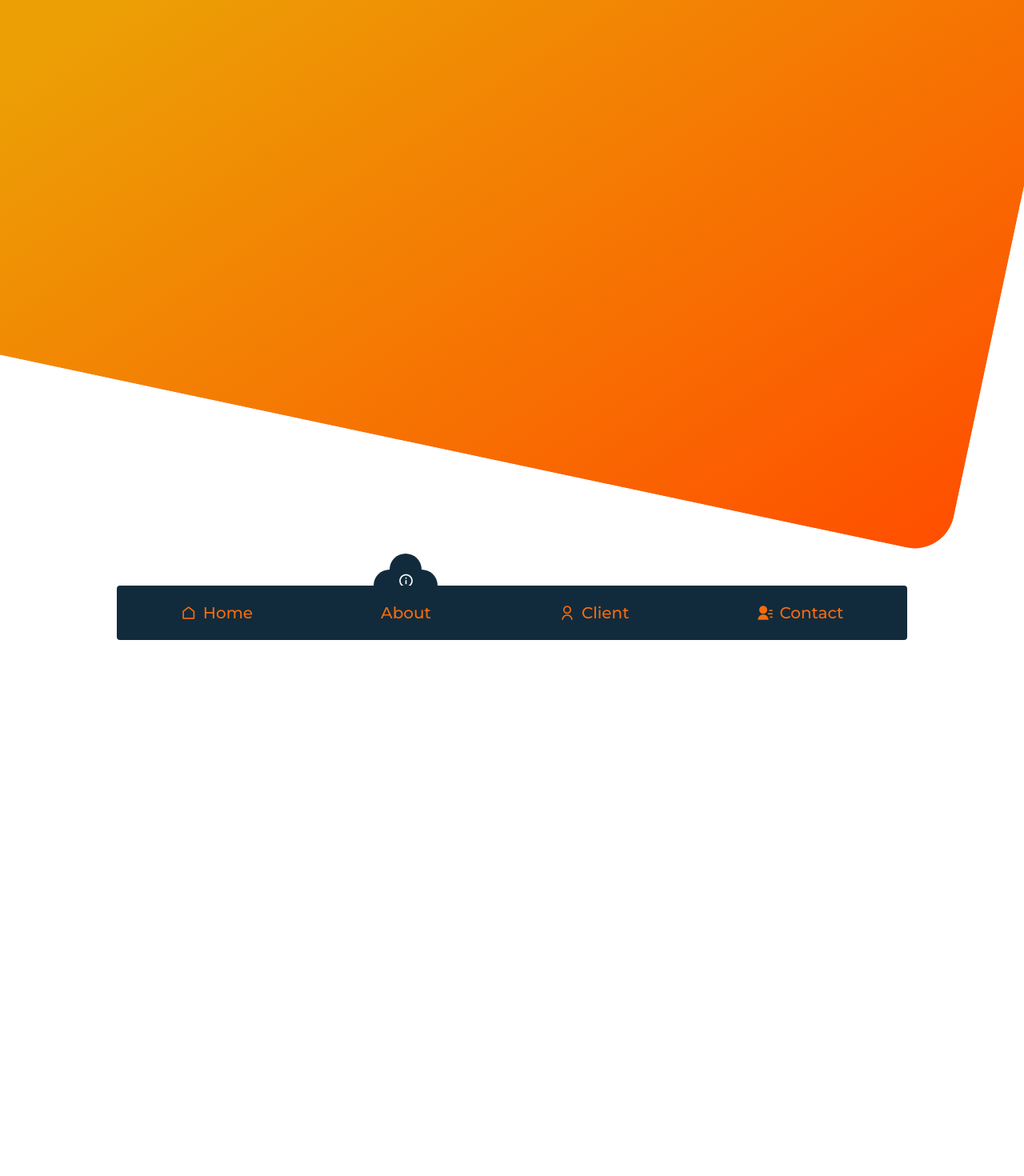
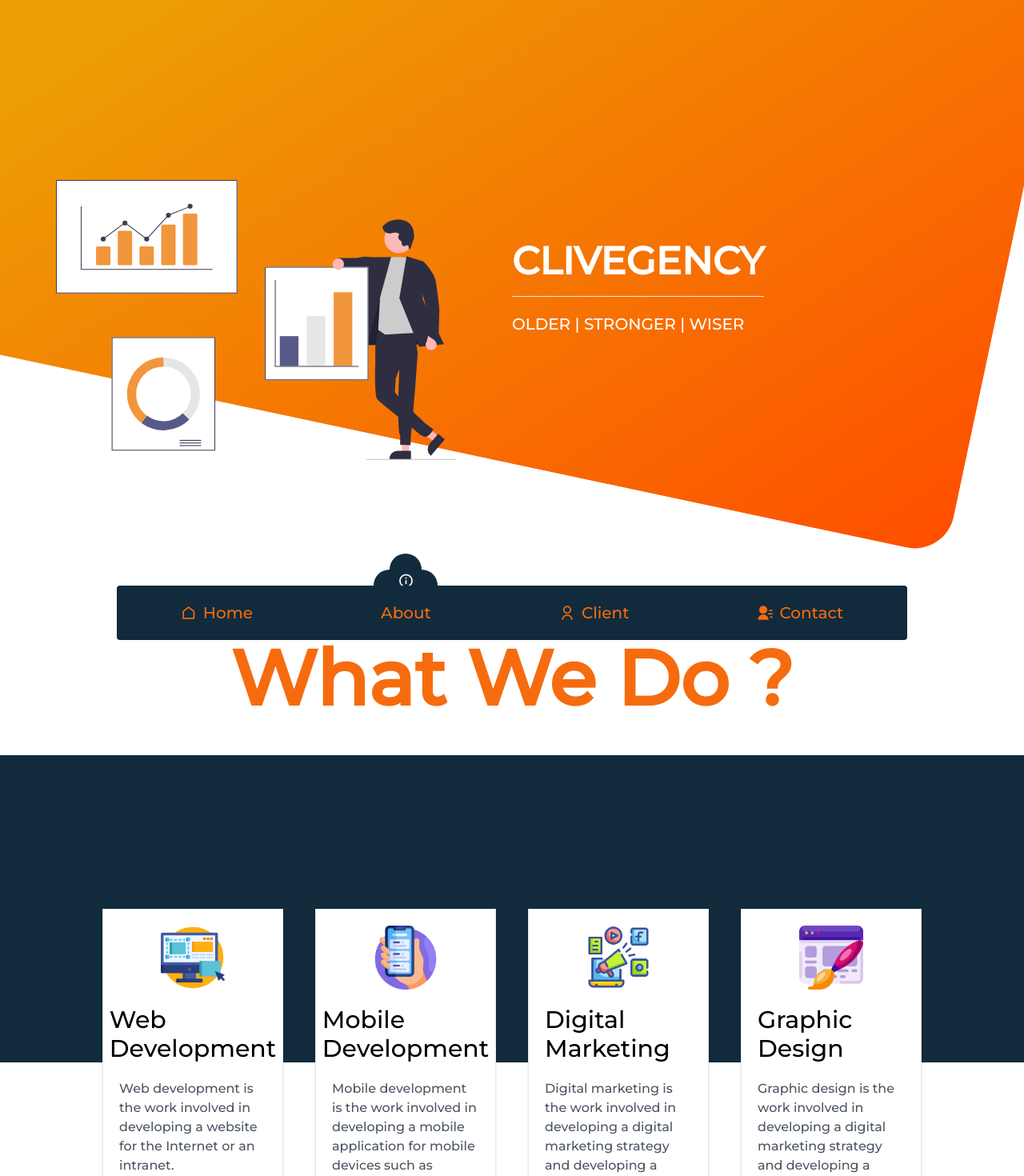
Before and after one commit to CLIFF-MUDIGO/cliveagency, a React (Create React App) app: page /about in a window 1280 px wide. Shown: the top 1470 px of the page at 80% size. Before the commit the page ends 800 px from the top, so only its background shows below. Built offline with nearby package versions, Linux system fonts and the light colour scheme.

Commit message:
about icon and desc

```diff
--- a/src/index.css
+++ b/src/index.css
@@ -3,9 +3,9 @@
   font-family: "Montserrat", sans-serif !important;
 }
 html , body{
-    overflow: hidden;
+    overflow-x: hidden;
 }
-.about-intro {
+.about-i{
   background-color: #ff4e00;
   background-image: linear-gradient(315deg, #ff4e00 0%, #ec9f05 74%);
   overflow-x: hidden !important;
--- a/src/pages/About/Intro.js
+++ b/src/pages/About/Intro.js
@@ -1,10 +1,25 @@
 import React from 'react'
+import AboutIntro from './about-intro.svg'
+function Intro() {
+  return (
+    <>
 
-const Intro = () => {
-  return (
-    <div className='about-intro h-screen'>
+    <div className='about-i h-screen'>
+
+
 
     </div>
+    <div className="grid grid-cols-2  items-center min-h-screen ">
+        <div className='z-10 flex justify-center'>
+        <img src={AboutIntro} alt="" className='h-[500px] w-[500px]'/>
+        </div>
+        <div className='z-10 max-w-max flex flex-col space-y-5 sm:-mt-20'>
+           <h1 className='text-5xl font-semibold text-white sm:text-5xl'>CLIVEGENCY</h1>
+           <hr />
+           <h1 className='text-xl text-white'>OLDER | STRONGER | WISER</h1>
+        </div>
+    </div>
+    </>
   )
 }
 
--- a/src/pages/About/WhatWeDo.js
+++ b/src/pages/About/WhatWeDo.js
@@ -28,9 +28,23 @@ const WhatWeDo = () => {
         "Graphic design is the work involved in developing a digital marketing strategy and developing a digital marketing plan.",
     },
   ];
-  return <div className="mt-20">
-    <h1 className="text-secondary text-8xl text-center">What We Do</h1>
-  </div>;
+  return <div className="z-20">
+    <h1 className="text-secondary text-8xl text-center z-20 font-semibold">What We Do ?</h1>
+    <div className="h-96 w-full bg-primary mt-12">
+
+    </div>
+   <div className="grid grid-cols-4 gap-10 mx-32 -mt-48">
+    {items.map((item)=>(
+        <div className="p-5 bg-white border shadow flex flex-col space-y-5 items-center transform hover:scale-105 duration-300">
+
+        <img src={item.icon} alt={`Icon for ${item.title}`} className="h-20 w-20" />
+
+            <h1 className="text-3xl">{item.title}</h1>
+            <p className="text-gray-600 text-md">{item.description}</p>
+        </div>
+    ))}
+   </div>
+  </div>
 };
 
 export default WhatWeDo;
```
Also changed, not shown: src/pages/About/about-intro.svg (added).
